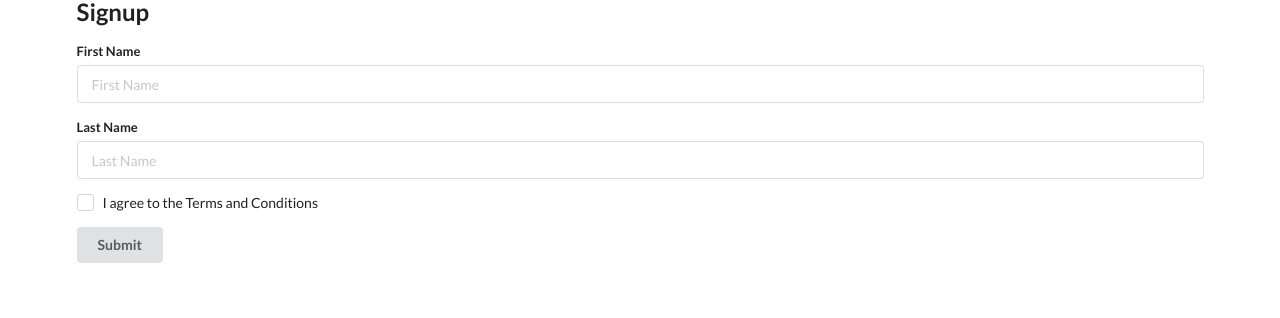
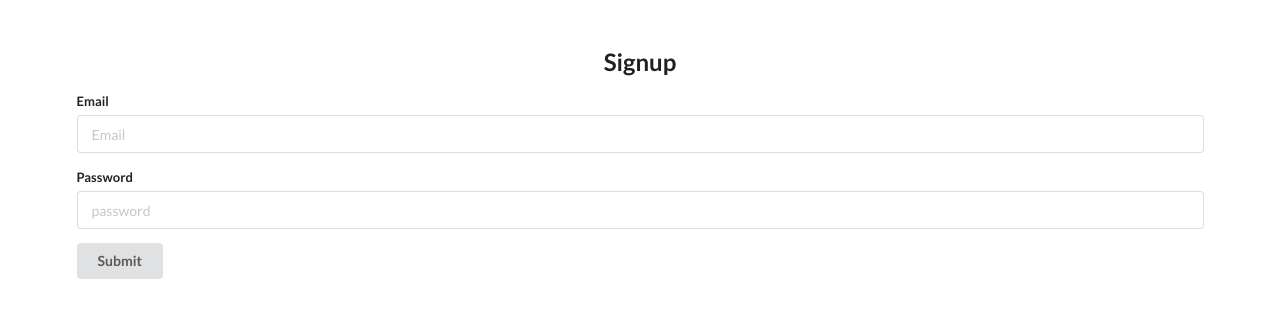
Before and after one commit to jeremiahogutu/social-network, a React (Create React App) app in the folder social-front-end/: page /signup in a window 1280 px wide. Shown: the top 318 px of the page. Built offline with nearby package versions, Linux system fonts and the light colour scheme.

Commit message:
handled user input and submit when signing up

```diff
--- a/social-front-end/src/App.js
+++ b/social-front-end/src/App.js
@@ -3,9 +3,12 @@ import {BrowserRouter} from "react-router-dom";
 import MainRouter from "./MainRouter";
 
 const App = () => (
-    <BrowserRouter>
-        <MainRouter/>
-    </BrowserRouter>
+    <div className='ui container' style={{marginTop: '50px'}}>
+        <BrowserRouter>
+            <MainRouter/>
+        </BrowserRouter>
+    </div>
+
 );
 
 export default App;
--- a/social-front-end/src/components/user/Signup.js
+++ b/social-front-end/src/components/user/Signup.js
@@ -2,34 +2,69 @@ import React, {Component} from 'react';
 
 class Signup extends Component {
     constructor() {
-        super()
+        super();
         this.state = {
-            name: '',
             email: '',
             password: '',
             error: ''
         }
     }
+
+    // higher order function: A function that returns another function
+    handleChange = userInput => event => {
+        // we use array syntax to change values dynamically
+        this.setState({[userInput]: event.target.value})
+    };
+
+    // handle submit
+    onSubmit = event => {
+        event.preventDefault();
+        const { email, password } = this.state;
+        const user = {
+            email,
+            password
+        };
+        fetch("http://localhost:3005/signup", {
+            method: "Post",
+            headers: {
+                Accept: "application/json",
+                "Content-Type": "application/json"
+            },
+            body: JSON.stringify(user)
+        })
+            .then(response => {
+                return response.json()
+            })
+            .catch(err => console.log(err))
+    };
+
     render() {
+        const  {email, password } = this.state;
         return (
             <div className='ui container'>
-                <h2 className='ui header'>Signup</h2>
+                <h2 className='ui center aligned header'>Signup</h2>
                 <form className="ui form">
                     <div className="field">
-                        <label>First Name</label>
-                        <input type="text" name="first-name" placeholder="First Name"/>
+                        <label>Email</label>
+                        <input
+                            onChange={this.handleChange("email")}
+                            type="email"
+                            name="email"
+                            placeholder="Email"
+                            value={email}
+                        />
                     </div>
                     <div className="field">
-                        <label>Last Name</label>
-                        <input type="text" name="last-name" placeholder="Last Name"/>
+                        <label>Password</label>
+                        <input
+                            onChange={this.handleChange("password")}
+                            type="text"
+                            name="password"
+                            placeholder="password"
+                            value={password}
+                        />
                     </div>
-                    <div className="field">
-                        <div className="ui checkbox">
-                            <input type="checkbox" tabIndex="0" className="hidden"/>
-                                <label>I agree to the Terms and Conditions</label>
-                        </div>
-                    </div>
-                    <button className="ui button" type="submit">Submit</button>
+                    <button onClick={this.onSubmit} className="ui button" type="submit">Submit</button>
                 </form>
             </div>
         );
```
